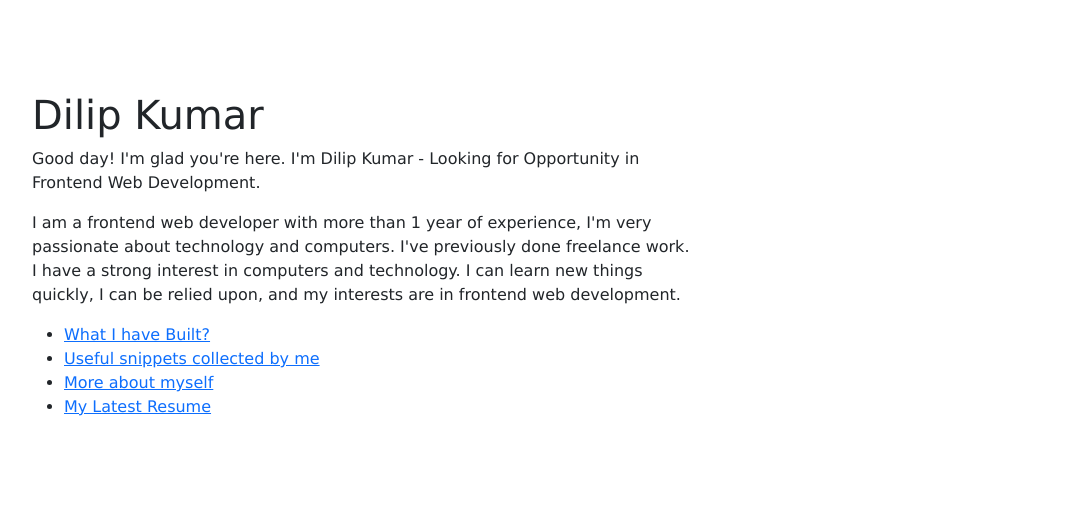
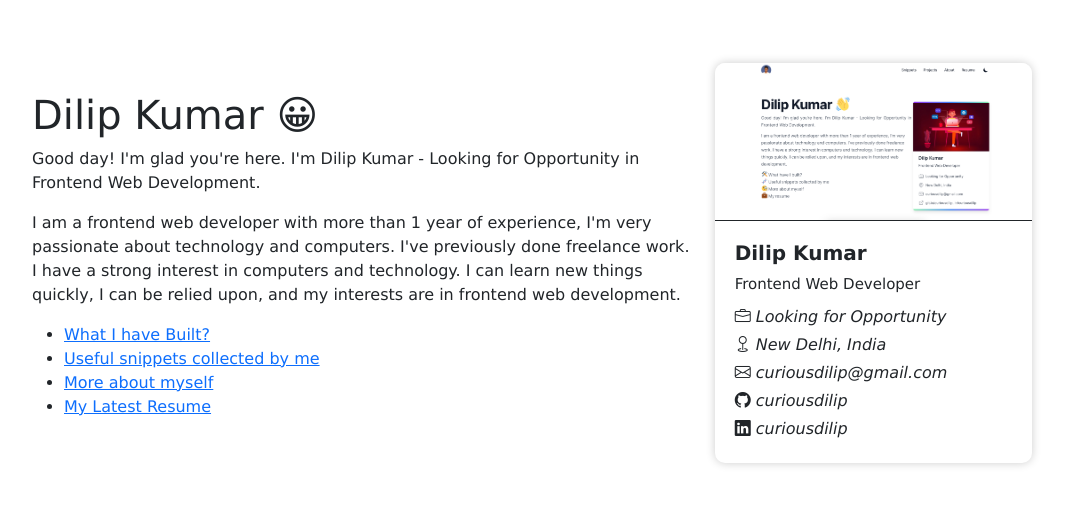
Before and after one commit to curiousdilip/website2023, a Next.js app: page / in a window 1280 px wide. Shown: the part 137-642 px from the top of the page, without its empty margins (108-1174 px from the left). Built offline with nearby package versions, Linux system fonts and the light colour scheme.

Commit message:
profile card added

```diff
--- /dev/null
+++ b/app/components/ProfileCard.jsx
@@ -0,0 +1,35 @@
+import React from 'react'
+import "./profile-card.css"
+const ProfileCard = () => {
+    return (
+        <>
+            <div id="profile-card">
+                <div className="profile-box">
+                    <div className="img-box">
+                        <img src="/og-image.png" alt="" className='img-fluid' />
+                    </div>
+                    <div className="details">
+                        <div className="name"><h2>Dilip Kumar </h2>
+                            <h4>Frontend Web Developer</h4></div>
+                        <div className="work">
+                            <i className='bi bi-briefcase'> Looking for Opportunity</i>
+                        </div>
+                        <div className="location">
+                            <i className='bi bi-geo'> New Delhi, India</i>
+                        </div>
+                        <div className="mail">
+                            <i className='bi bi-envelope'> curiousdilip@gmail.com</i>
+                        </div>
+                        <div className="social">
+                            <i className='bi bi-github'> curiousdilip</i>
+                            <i className='bi bi-linkedin'> curiousdilip</i>
+
+                        </div>
+                    </div>
+                </div>
+            </div>
+        </>
+    )
+}
+
+export default ProfileCard
--- /dev/null
+++ b/app/components/profile-card.css
@@ -0,0 +1,41 @@
+#profile-card {
+    /* border-top: 2px solid red;
+    border-bottom: 2px solid red; */
+}
+
+#profile-card .profile-box {
+    /* padding: 10px; */
+    border-radius: 10px;
+    /* border: 0.2px solid; */
+    box-shadow: 0px 0px 10px rgba(0, 0, 0, 0.2);
+
+}
+
+#profile-card .profile-box .img-box {
+    border-bottom: 1px solid;
+}
+
+#profile-card .profile-box .img-box img {
+    /* border: 1px solid; */
+    border-radius: 10px;
+}
+
+#profile-card .profile-box .details {
+    padding: 20px;
+}
+
+#profile-card .profile-box .details .name h2 {
+    font-weight: 800;
+    font-size: 20px;
+}
+
+#profile-card .profile-box .details .name h4 {
+    margin: 10px 0;
+    font-weight: 500;
+    font-size: 15px;
+}
+
+#profile-card .profile-box .details i.bi {
+    padding: 2px 0;
+    display: block;
+}
--- a/app/global.css
+++ b/app/global.css
@@ -5,6 +5,16 @@
     font-family: 'Lucida Sans', 'Lucida Sans Regular', 'Lucida Grande', 'Lucida Sans Unicode', Geneva, Verdana, sans-serif;
 }
 
+h1,
+h2,
+h3,
+h4,
+h5,
+h6,
+p {
+    margin: 0;
+}
+
 .container {
     max-width: 1024px !important;
 }
--- a/app/layout.jsx
+++ b/app/layout.jsx
@@ -22,7 +22,7 @@ export const metadata = {
     address: false,
     telephone: false,
   },
-  metadataBase: new URL('https://www.dilipmaurya.in'),
+  // metadataBase: new URL('https://www.dilipmaurya.in'),
   alternates: {
     canonical: '/',
   },
--- a/app/page.jsx
+++ b/app/page.jsx
@@ -1,13 +1,15 @@
 import React from 'react'
 import "./home.css"
+import ProfileCard from './components/ProfileCard'
 const page = () => {
+
   return (
     <>
       <section id="home">
         <div className="container">
-          <div className="row align-items-center">
+          <div className="row align-items-center" >
             <div className="col-md-8">
-              <h1>Dilip Kumar</h1>
+              <h1>Dilip Kumar 😀</h1>
               <p>Good day! I'm glad you're here. I'm Dilip Kumar - Looking for Opportunity in Frontend Web Development.</p>
               <p>I am a frontend web developer with more than 1 year of experience, I'm very passionate about technology and computers. I've previously done freelance work. I have a strong interest in computers and technology. I can learn new things quickly, I can be relied upon, and my interests are in frontend web development.</p>
               <ul>
@@ -18,7 +20,7 @@ const page = () => {
               </ul>
             </div>
             <div className="col-md-4">
-
+              <ProfileCard />
             </div>
           </div>
         </div>
```
